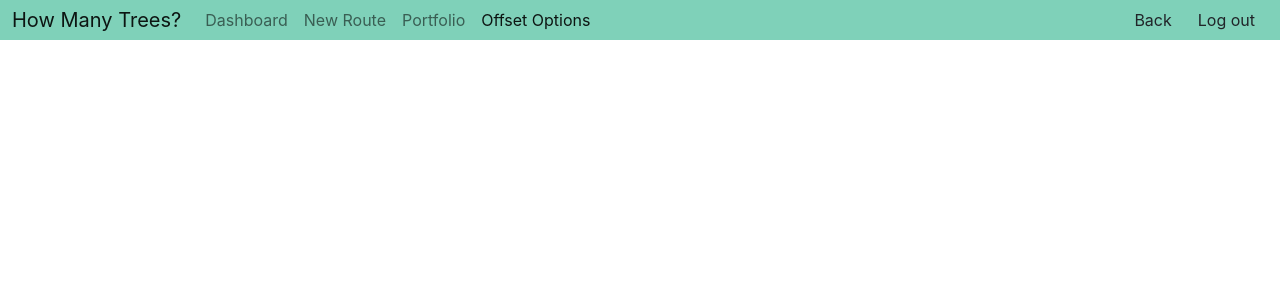
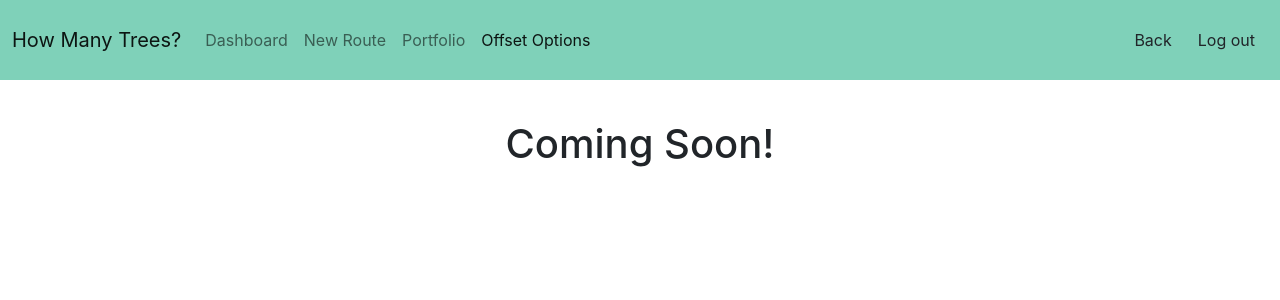
Before and after one commit to cerise-at/how_many_trees, a React (Create React App) app in the folder client/: page /offset in a window 1280 px wide. Shown: the top 300 px of the page. Built offline with nearby package versions, Linux system fonts and the light colour scheme.

Commit message:
added height to navbar

```diff
--- a/client/src/layout/NavBar/style.css
+++ b/client/src/layout/NavBar/style.css
@@ -1,3 +1,7 @@
 nav {
     background-color: #7fd1b9;
 }
+
+.navbar {
+    min-height: 80px;
+}
--- a/client/src/pages/Offset/index.js
+++ b/client/src/pages/Offset/index.js
@@ -7,16 +7,18 @@ function Offset() {
     return (
         <>
             <NavBar />
+            <ComingSoon />
         </>
     );
 }
 
 
-const comingSoon = () => {
+const ComingSoon = () => {
     return (
         <>
-            <h1>Coming Soon!</h1>
-            <NavLink to='dashboard'>Back to Home</NavLink>
+            <div className='container vh-100 d-flex justify-content-center align-content-center'>
+                <h1>Coming Soon!</h1>
+            </div>
         </>
     )
 }
--- a/client/src/pages/Portfolio/index.js
+++ b/client/src/pages/Portfolio/index.js
@@ -6,6 +6,9 @@ function Portfolio() {
     return (
         <>
             <NavBar />
+            <div className='container vh-100 d-flex justify-content-center align-content-center'>
+                <h1>Coming Soon!</h1>
+            </div>
         </>
     );
 }
```
